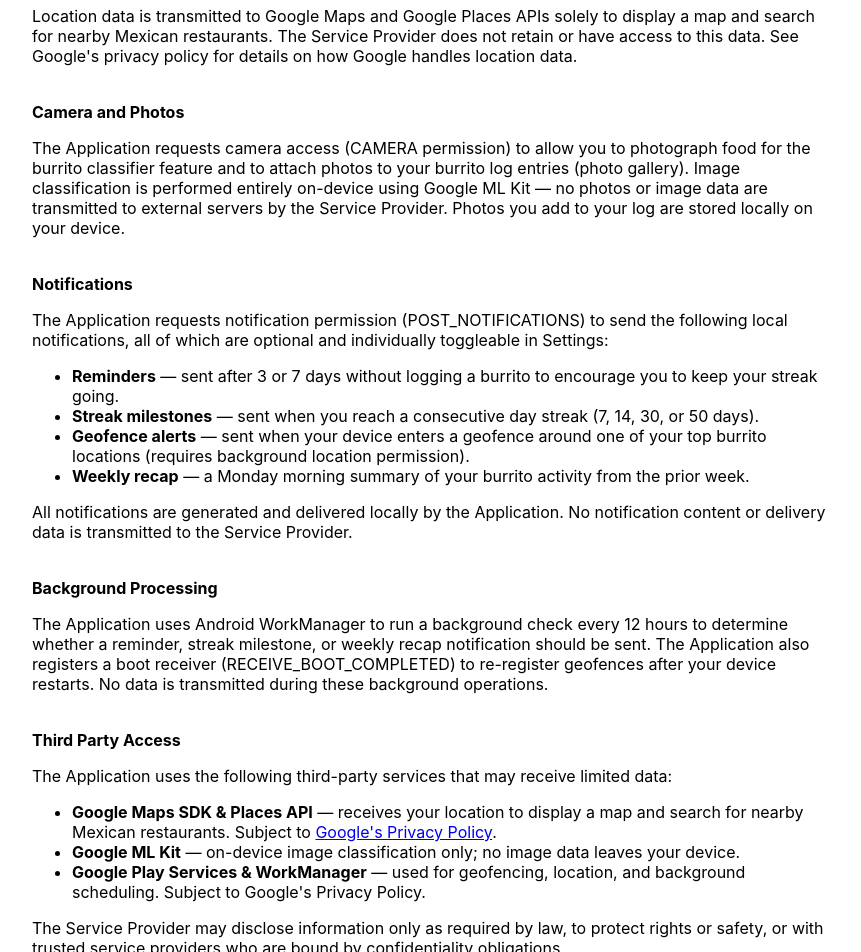
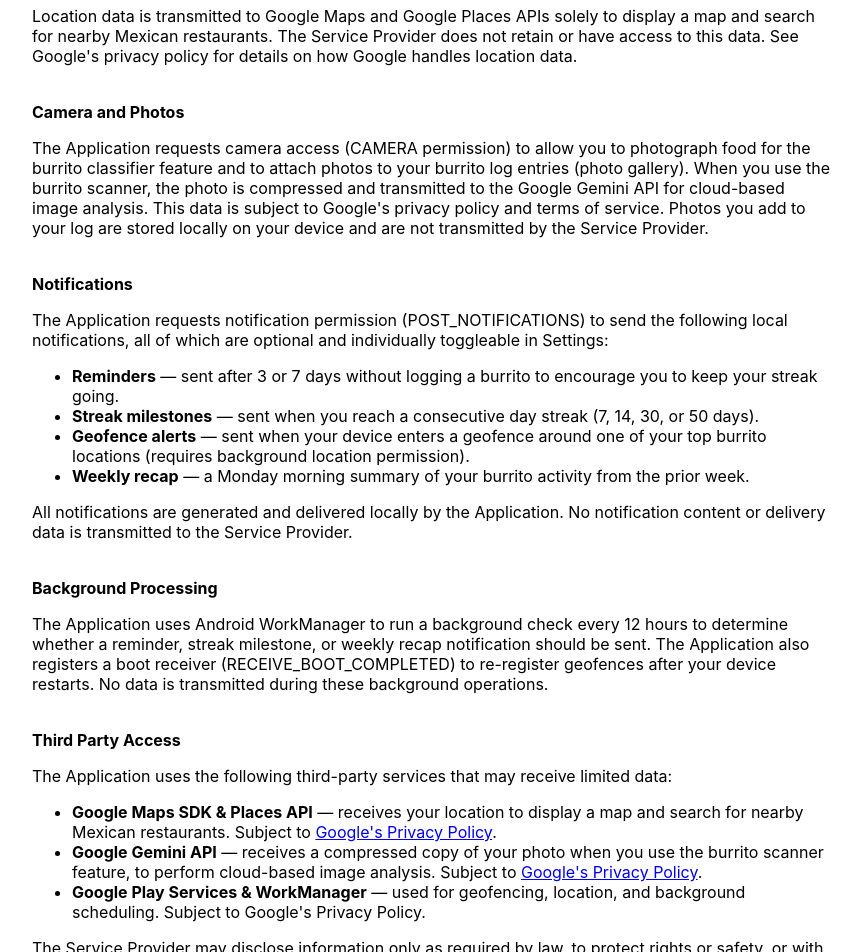
Before and after one commit to ytolstyk/eataburrita-site, a React (Create React App) app: page /privacy in a window 1280 px wide. Shown: the part 840-1792 px from the top of the page, without its empty margins (16-877 px from the left). Built offline with nearby package versions, Linux system fonts and the light colour scheme.

Commit message:
updating privacy and eula

```diff
--- a/src/Eula.tsx
+++ b/src/Eula.tsx
@@ -65,10 +65,12 @@
           or your device's system settings at any time.
         </li>
         <li>
-          <strong>Camera</strong> — used to photograph food for on-device
-          burrito classification (powered by Google ML Kit) and to attach photos
-          to your burrito log entries. No images are transmitted to external
-          servers by the Service Provider.
+          <strong>Camera</strong> — used to photograph food for burrito
+          classification (powered by the Google Gemini API) and to attach photos
+          to your burrito log entries. When the scanner is used, a compressed
+          version of your photo is transmitted to Google's Gemini API for
+          analysis. Photos attached to log entries are stored locally on your
+          device only.
         </li>
         <li>
           <strong>Notifications</strong> — used to send optional local
@@ -135,8 +137,9 @@
           restaurant search
         </li>
         <li>
-          Google ML Kit — for on-device image classification (no data
-          transmitted externally)
+          Google Gemini API — for cloud-based burrito image classification;
+          a compressed photo is transmitted to Google's servers when the scanner
+          is used
         </li>
         <li>
           Google Play Services — for location, geofencing, and background
@@ -176,7 +179,7 @@
         the new Terms and Conditions on this page.
       </p>
       <br />
-      <p>These terms and conditions are effective as of 2026-06-06</p>
+      <p>These terms and conditions are effective as of 2026-06-08</p>
       <br />
       <strong>Contact Us</strong>
       <p>
--- a/src/Privacy.tsx
+++ b/src/Privacy.tsx
@@ -75,10 +75,12 @@
       <p>
         The Application requests camera access (CAMERA permission) to allow you
         to photograph food for the burrito classifier feature and to attach
-        photos to your burrito log entries (photo gallery). Image classification
-        is performed entirely on-device using Google ML Kit — no photos or
-        image data are transmitted to external servers by the Service Provider.
-        Photos you add to your log are stored locally on your device.
+        photos to your burrito log entries (photo gallery). When you use the
+        burrito scanner, the photo is compressed and transmitted to the Google
+        Gemini API for cloud-based image analysis. This data is subject to
+        Google's privacy policy and terms of service. Photos you add to your
+        log are stored locally on your device and are not transmitted by the
+        Service Provider.
       </p>
       <br />
       <strong>Notifications</strong>
@@ -142,8 +144,17 @@
           .
         </li>
         <li>
-          <strong>Google ML Kit</strong> — on-device image classification only;
-          no image data leaves your device.
+          <strong>Google Gemini API</strong> — receives a compressed copy of
+          your photo when you use the burrito scanner feature, to perform
+          cloud-based image analysis. Subject to{" "}
+          <a
+            href="https://policies.google.com/privacy"
+            target="_blank"
+            rel="noopener noreferrer"
+          >
+            Google's Privacy Policy
+          </a>
+          .
         </li>
         <li>
           <strong>Google Play Services &amp; WorkManager</strong> — used for
@@ -217,7 +228,7 @@
         is deemed approval of all changes.
       </p>
       <br />
-      <p>This privacy policy is effective as of 2026-06-06</p>
+      <p>This privacy policy is effective as of 2026-06-08</p>
       <br />
       <strong>Your Consent</strong>
       <p>
```
